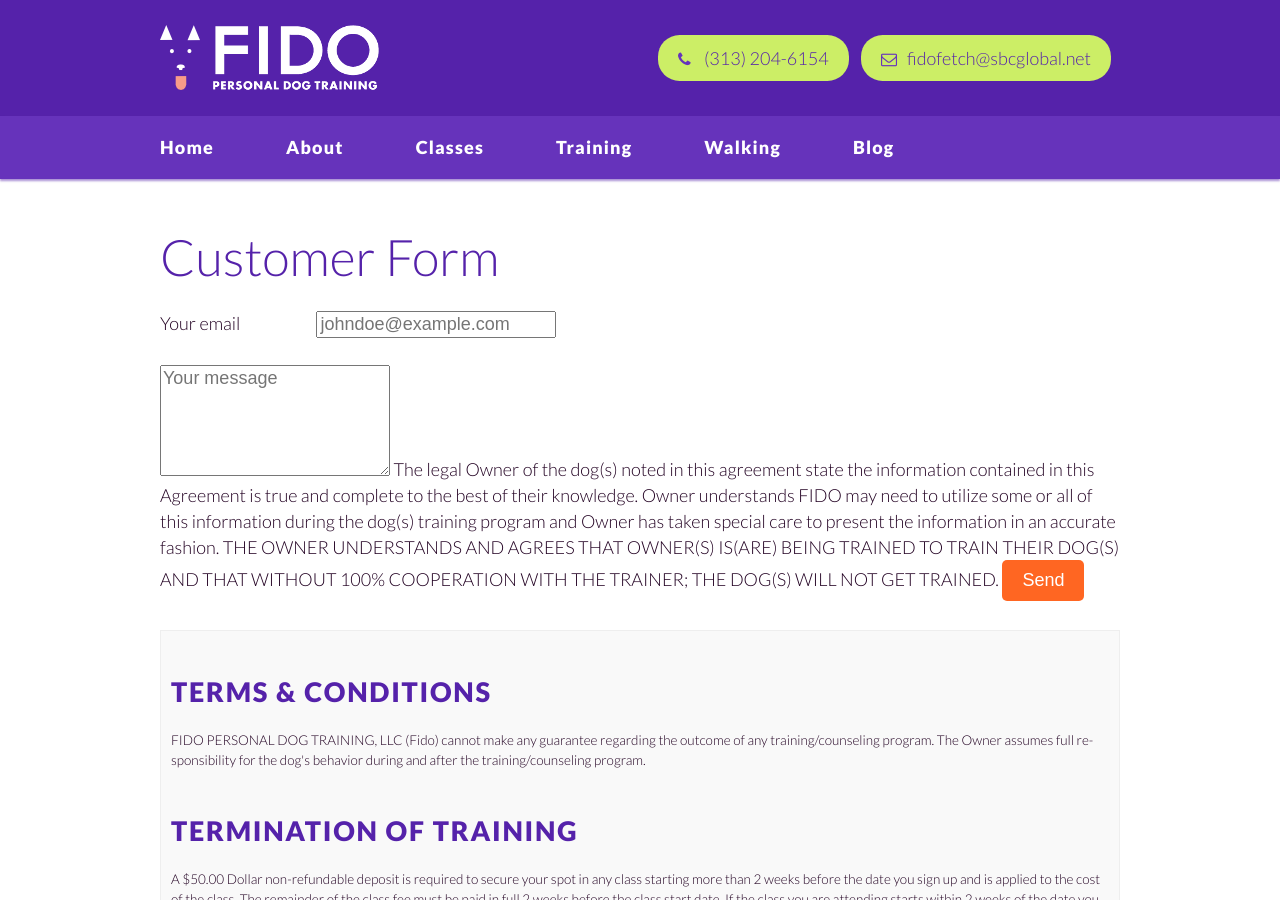
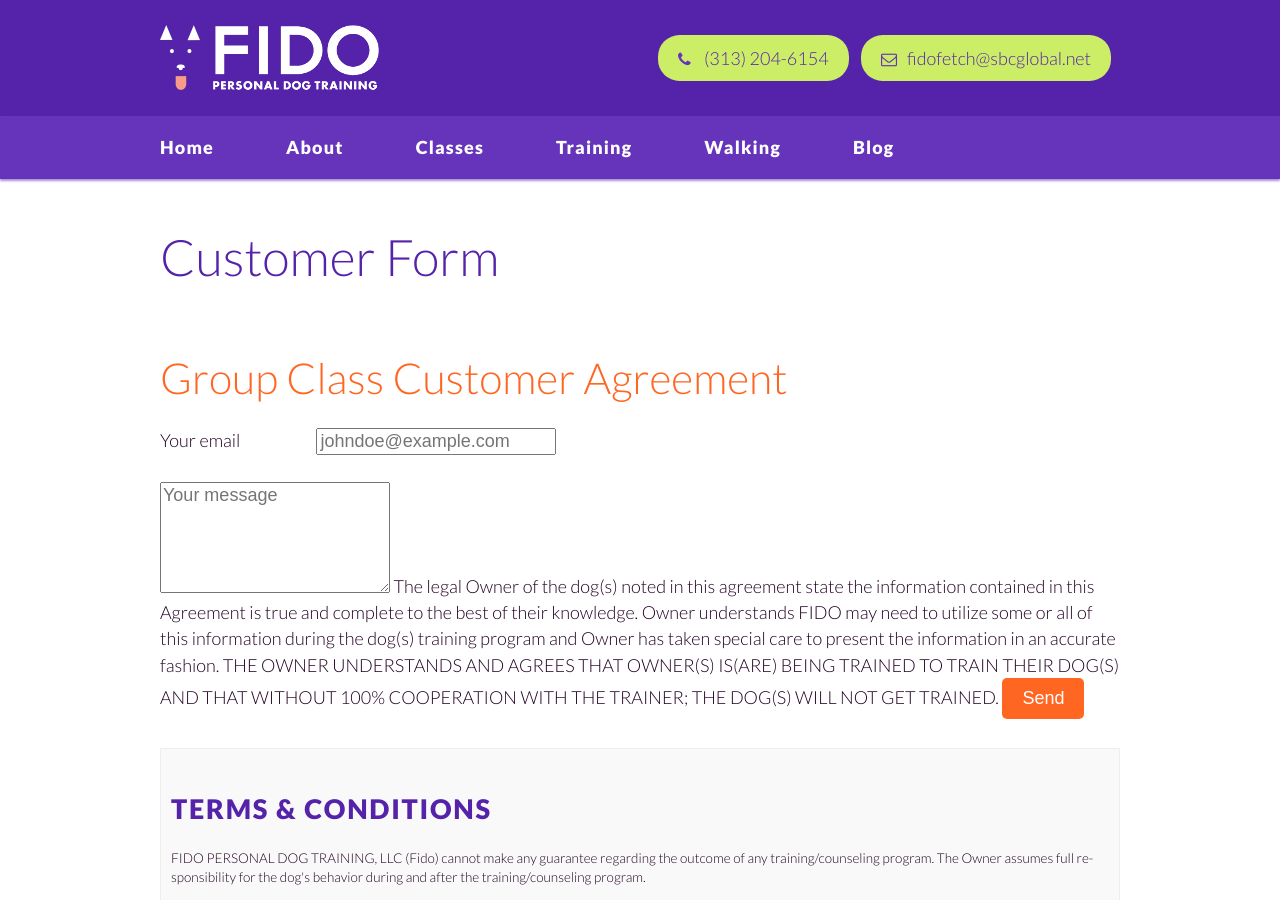
Before and after one commit to fidodogtraining/fidodogtraining.github.io, a Jekyll site: the page built from _autopages/agreement-form.html, in a window 1280 px wide and 900 px high. Built offline with Jekyll 4.4.1, drawn with Linux system fonts in a browser that asks for light colours; Markdown is read by kramdown in place of the engine named in the settings.

Commit message:
Group class customer agreement subtitle

```diff
--- a/_autopages/agreement-form.html
+++ b/_autopages/agreement-form.html
@@ -5,6 +5,7 @@ regions:
   contact: true
 ---
 
+<h2>Group Class Customer Agreement</h2>
 <form method="POST" action="//formspree.io/ao5357@gmail.com">
   <div class="form-item">
     <label for="_replyto">Your email</label>
```
